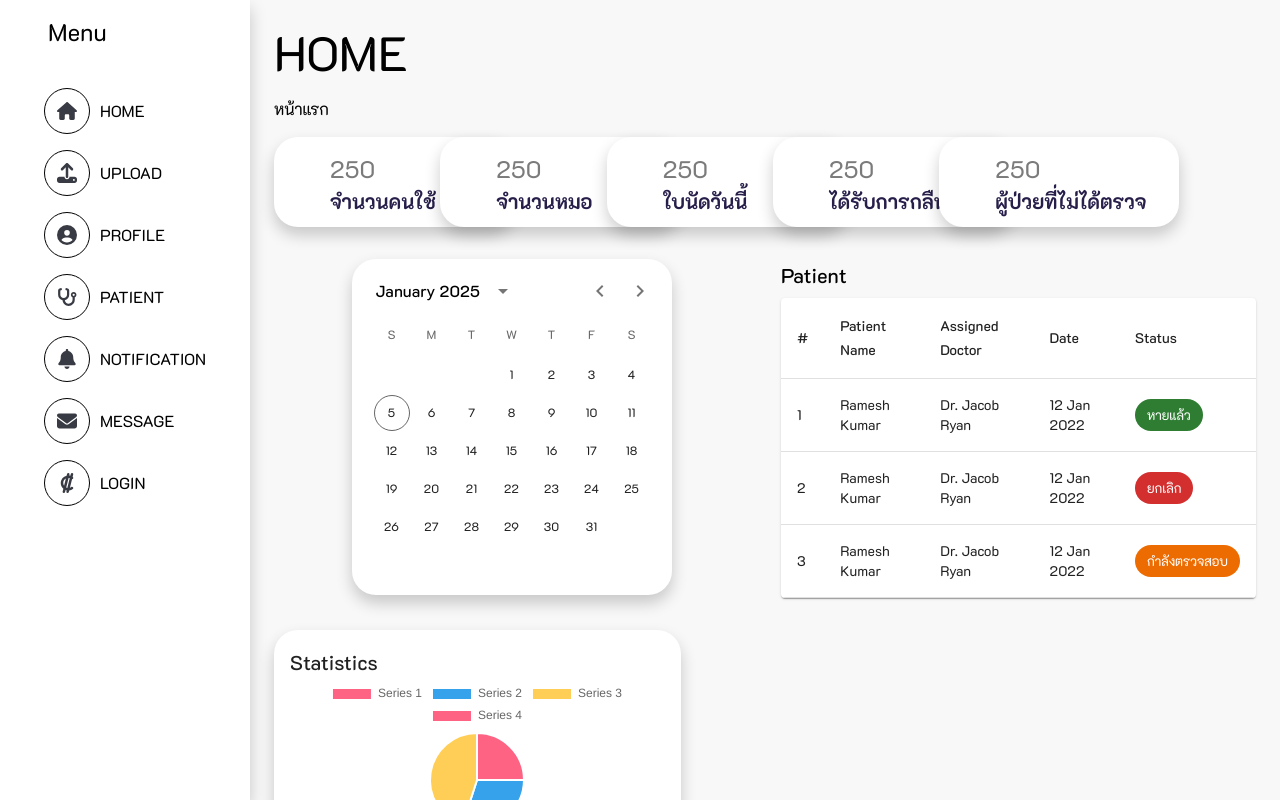
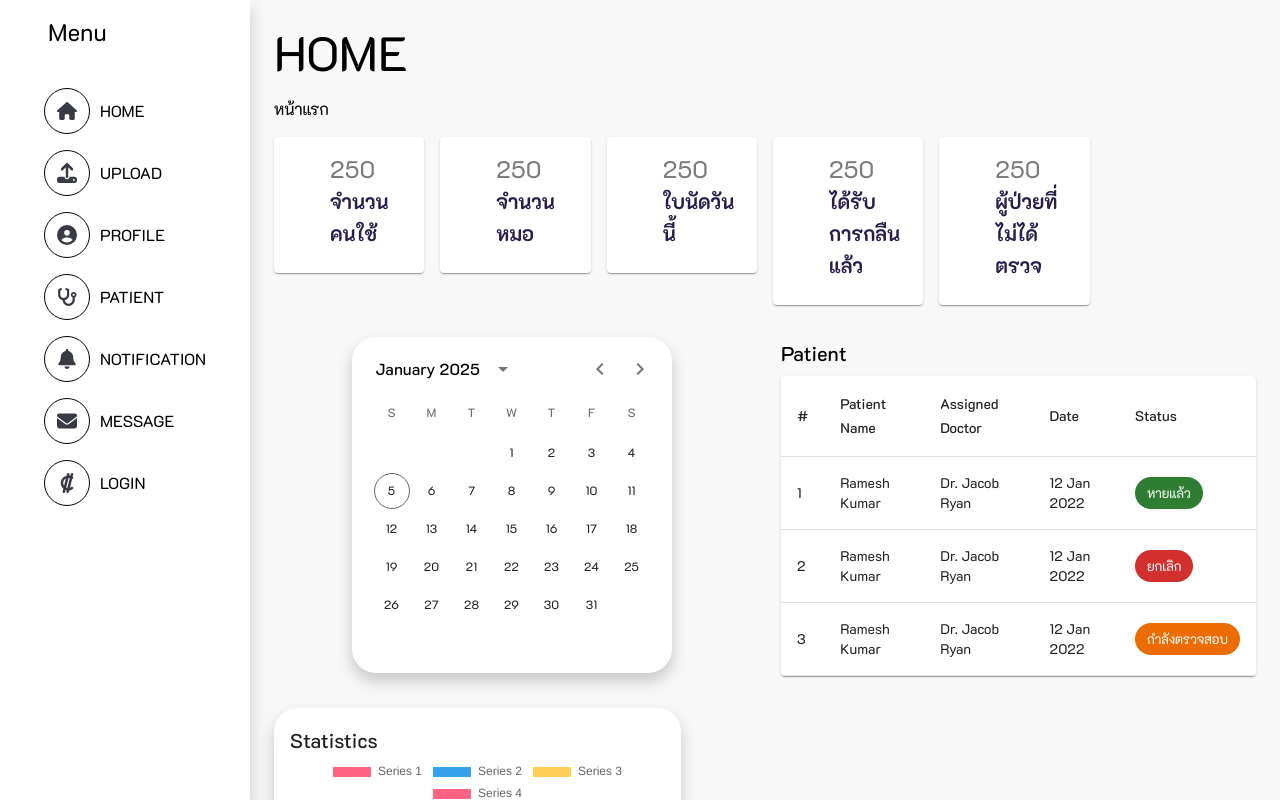
Before and after one commit to Boom-Tris/Boom-Tris-hospital, a React (Create React App) app in the folder Frontend/: page /HOME in a window 1280 px wide. Shown: the top 800 px of the page. Built offline with nearby package versions, Linux system fonts and the light colour scheme.

Commit message:
Update pages.css

```diff
--- a/Frontend/src/components/pages.css
+++ b/Frontend/src/components/pages.css
@@ -16,6 +16,7 @@
 /*HOME */
 .quantity{
     color: #7B7B7B;
+
 }
 #TextTyp {
     color: #271E4A;
@@ -50,12 +51,14 @@
     margin-top: 2vh;
     margin-left: 2vh;
   }
-  #custom-stat-card {
+  .custom-stat-card {
     background-color: #ffffff;
     border-radius: 24px;
-
+    text-align: right;
+    padding-right: 30px;
+  margin-bottom: 2vh;
     box-shadow: 0 8px 16px rgba(0, 0, 0, 0.2);
-    width: 240px;
+    width: 210px;
     height: 90px;
 
   }
```
